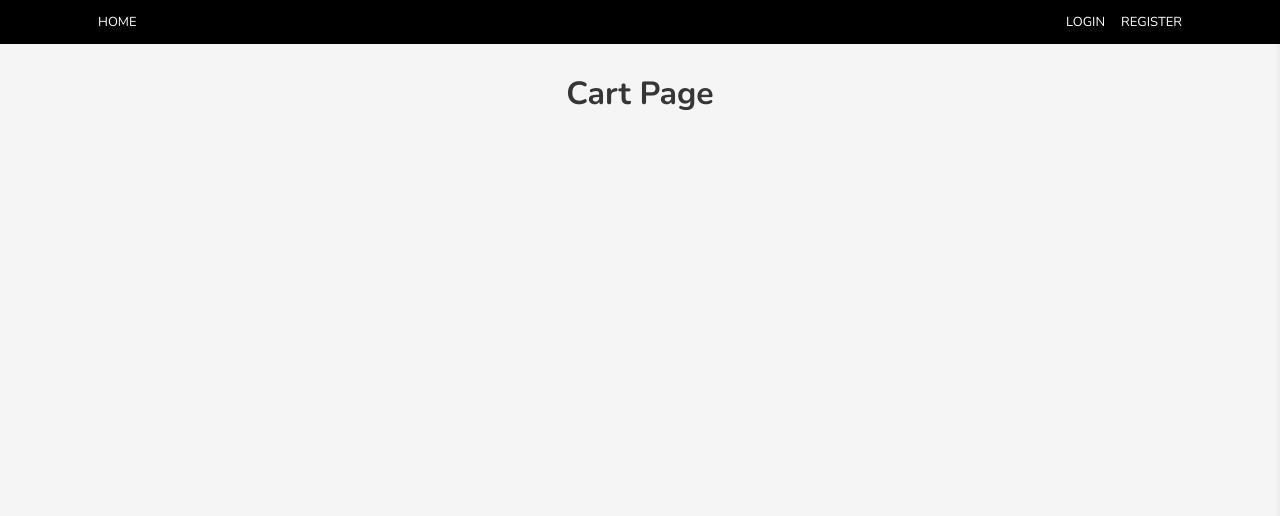
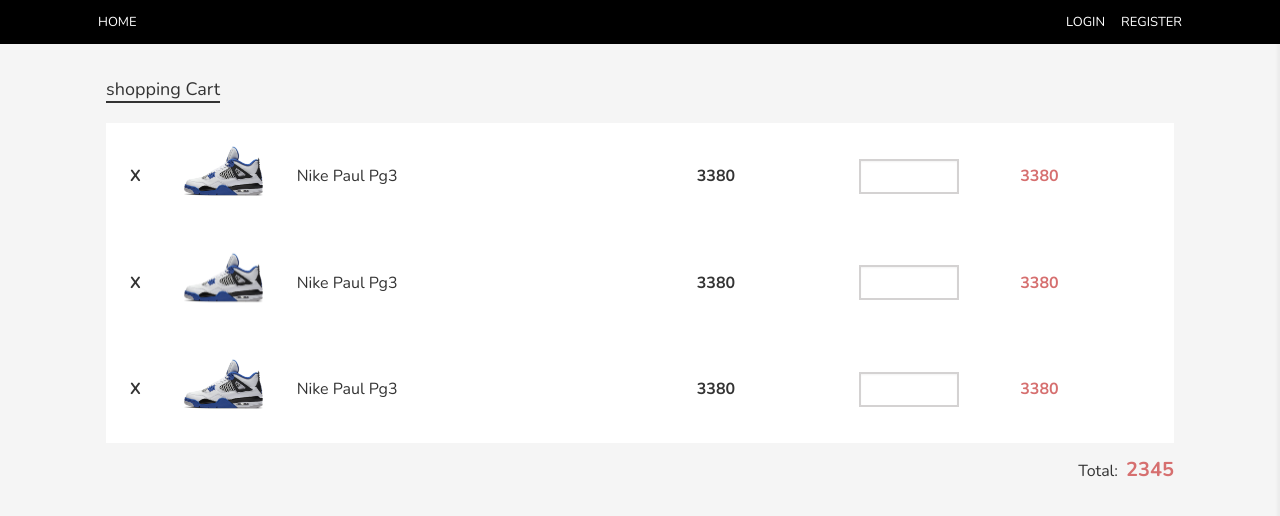
Before and after one commit to bb2567/React-store, a React (Create React App) app: page /cart in a window 1280 px wide. Shown: the top 516 px of the page. Built offline with nearby package versions, Linux system fonts and the light colour scheme.

Commit message:
購物車列表 靜態版型

```diff
--- /dev/null
+++ b/src/components/CartItem.js
@@ -0,0 +1,26 @@
+import React from "react";
+
+const CartItem = () => {
+  return (
+    <div className="columns is-vcentered">
+      <div className="column is-narrow">
+        <span className="close">X</span>
+      </div>
+      <div className="column is-narrow">
+        <img src="images/1.jpg" alt="" width="100" />
+      </div>
+      <div className="column cart-name is-narrow">Nike Paul Pg3</div>
+      <div className="column ">
+        <span className="price">3380</span>
+      </div>
+      <div className="column ">
+        <input type="number" className="input num-input" />
+      </div>
+      <div className="column">
+        <span className="sum-price">3380</span>
+      </div>
+    </div>
+  );
+};
+
+export default CartItem;
--- a/src/pages/App.js
+++ b/src/pages/App.js
@@ -1,14 +1,13 @@
 import React from "react";
-import Header from "components/Header";
 import Products from "components/Products";
+import Layout from "Layout";
 
 class App extends React.Component {
   render() {
     return (
-      <div className="main">
-        <Header username="Admin"/>
+      <Layout>
         <Products />
-      </div>
+      </Layout>
     );
   }
 }
--- a/src/pages/Cart.js
+++ b/src/pages/Cart.js
@@ -1,10 +1,20 @@
 import Layout from "Layout";
 import React from "react";
+import CartItem from "../components/CartItem"
 
 const Cart = () => (
   <Layout>
     <div className="cart-page">
-      <p className="title has-text-centered">Cart Page</p>
+      <span className="cart-title">shopping Cart</span>
+      <div className="cart-list">
+        <CartItem />
+        <CartItem />
+        <CartItem />
+      </div>
+      <div className="cart-total">
+        Total:
+        <span className="total-price">2345</span>
+      </div>
     </div>
   </Layout>
 );
```
Also changed, not shown: 1 other file (tests, documents, lock files or other folders).
